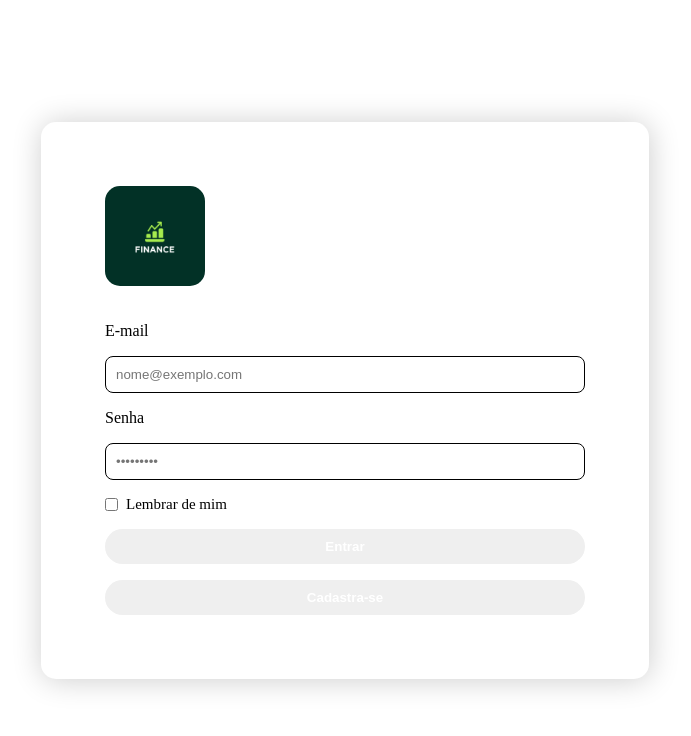
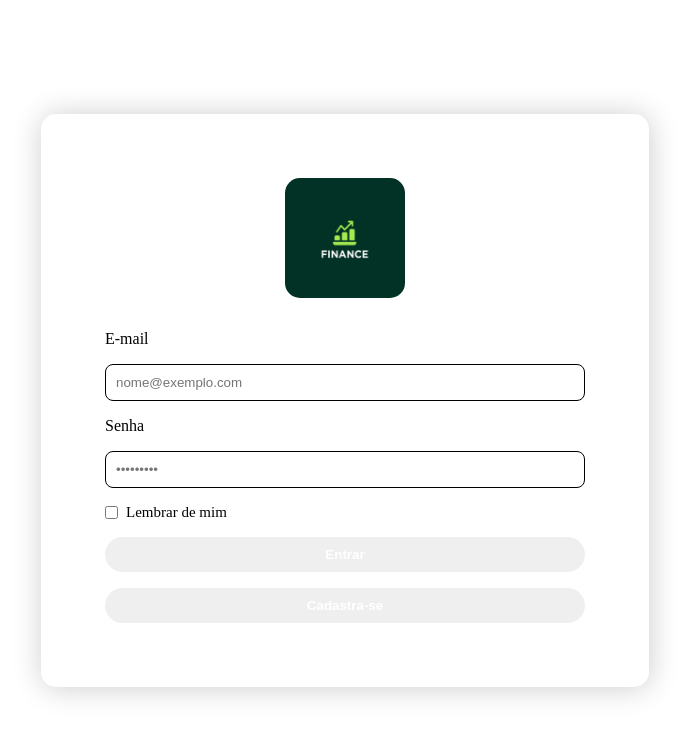
Before and after one commit to CaioRen4to/FinanceAgenda, an Angular app: page /login in a window 1280 px wide. Shown: the top 736 px of the page, without its empty margins (295-986 px from the left). Built offline with nearby package versions, Linux system fonts and the light colour scheme.

Commit message:
Correção da logo-login
Centralização no Css

```diff
--- a/src/app/pages/LoginComponent/tela-login-component/tela-login-component.css
+++ b/src/app/pages/LoginComponent/tela-login-component/tela-login-component.css
@@ -19,9 +19,11 @@
 }
 
 .login-logo {
-    width: 100px;
-    margin-bottom: 2rem;
-    border-radius: 15px;
+  display: flex;
+  margin: 0 auto 2rem auto;
+  width: 120px;
+  height: auto;
+  border-radius: 15px;
 }
 
 form {
```
